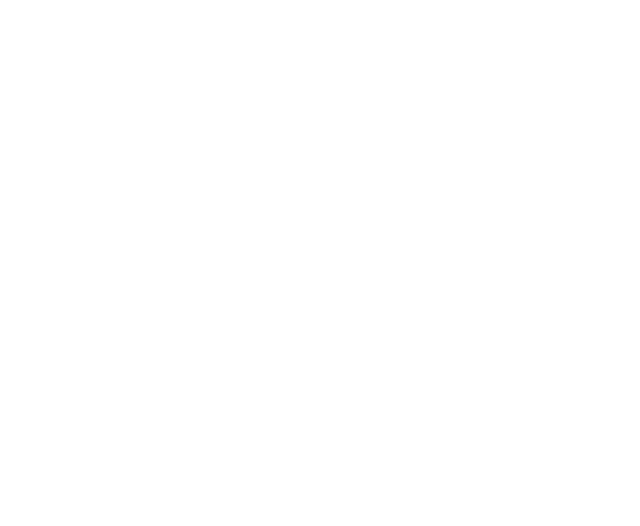
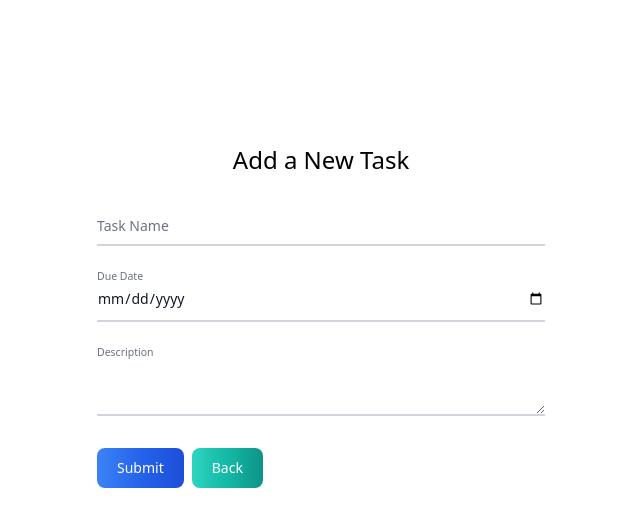
Before and after one commit to kevangi-zignuts/task-management-system-frontend, a Vue app: page /task/create in a window 1280 px wide. Before the commit this address had no page. Shown: the top 526 px of the page, without its empty margins (319-959 px from the left). Built offline with nearby package versions, Linux system fonts and the light colour scheme.

Commit message:
Add a Create Task Component, Add a create task function to send a data in api, add a route for create task

```diff
--- /dev/null
+++ b/src/components/tasks/Create.vue
@@ -0,0 +1,61 @@
+<script setup>
+import { reactive } from 'vue';
+import { RouterLink } from 'vue-router';
+import useTask from "@/composable/taskApi";
+import router from '@/router';
+const { status, error, createTask } = useTask();
+
+const formData = reactive({
+    name: "",
+    due_date: new Date(),
+    description: "",
+});
+
+
+const handleAddTaskForm = async () => {
+    await createTask(formData);
+    if (status.value === 201) {
+        router.push({ name: 'list' });
+    }
+};
+</script>
+
+<template>
+
+    <div class=" mt-36 text-black">
+        <h3 class="text-center text-2xl mb-7">Add a New Task</h3>
+        <form @submit.prevent="handleAddTaskForm" class="max-w-md mx-auto">
+            <div class="relative z-0 w-full mb-8 group">
+                <input type="text" v-model="formData.name" name="task_name" required
+                    class="block py-2.5 px-0 w-full text-sm text-gray-900 bg-transparent border-0 border-b-2 border-gray-300 appearance-none  dark:border-gray-600 dark:focus:border-blue-500 focus:outline-none focus:ring-0 focus:border-blue-600 peer"
+                    placeholder=" " />
+                <label for="task_name"
+                    class="peer-focus:font-medium absolute text-sm text-gray-500 dark:text-gray-400 duration-300 transform -translate-y-6 scale-75 top-3 -z-10 origin-[0] peer-focus:start-0 rtl:peer-focus:translate-x-1/4 rtl:peer-focus:left-auto peer-focus:text-blue-600 peer-focus:dark:text-blue-500 peer-placeholder-shown:scale-100 peer-placeholder-shown:translate-y-0 peer-focus:scale-75 peer-focus:-translate-y-6">Task
+                    Name</label>
+            </div>
+            <div class="relative z-0 w-full mb-8 group">
+                <input type="date" v-model="formData.due_date" name="due_date" required
+                    class="block py-2.5 px-0 w-full text-sm text-gray-900 bg-transparent border-0 border-b-2 border-gray-300 appearance-none  dark:border-gray-600 dark:focus:border-blue-500 focus:outline-none focus:ring-0 focus:border-blue-600 peer"
+                    placeholder=" " />
+                <label for="due_date"
+                    class="peer-focus:font-medium absolute text-sm text-gray-500 dark:text-gray-400 duration-300 transform -translate-y-6 scale-75 top-3 -z-10 origin-[0] peer-focus:start-0 rtl:peer-focus:translate-x-1/4 rtl:peer-focus:left-auto peer-focus:text-blue-600 peer-focus:dark:text-blue-500 peer-placeholder-shown:scale-100 peer-placeholder-shown:translate-y-0 peer-focus:scale-75 peer-focus:-translate-y-6">Due
+                    Date</label>
+            </div>
+            <div class="relative z-0 w-full mb-8 group">
+                <textarea v-model="formData.description" name="description"
+                    class="block py-2.5 px-0 w-full text-sm text-gray-900 bg-transparent border-0 border-b-2 border-gray-300 appearance-none dark:border-gray-600 dark:focus:border-blue-500 focus:outline-none focus:ring-0 focus:border-blue-600 peer"></textarea>
+                <label for="description"
+                    class="peer-focus:font-medium absolute text-sm text-gray-500 dark:text-gray-400 duration-300 transform -translate-y-6 scale-75 top-3 -z-10 origin-[0] peer-focus:start-0 rtl:peer-focus:translate-x-1/4 rtl:peer-focus:left-auto peer-focus:text-blue-600 peer-focus:dark:text-blue-500 peer-placeholder-shown:scale-100 peer-placeholder-shown:translate-y-0 peer-focus:scale-75 peer-focus:-translate-y-6">Description</label>
+            </div>
+            <button type="submit"
+                class="text-white bg-gradient-to-r from-blue-500 via-blue-600 to-blue-700 hover:bg-gradient-to-br focus:ring-4 focus:outline-none focus:ring-blue-300 dark:focus:ring-blue-800 font-medium rounded-lg text-sm px-5 py-2.5 text-center me-2 mb-2">Submit</button>
+            <RouterLink :to="{ name: 'list' }">
+                <button
+                    class="text-white bg-gradient-to-r from-teal-400 via-teal-500 to-teal-600 hover:bg-gradient-to-br focus:ring-4 focus:outline-none focus:ring-teal-300 dark:focus:ring-teal-800 font-medium rounded-lg text-sm px-5 py-2.5 text-center me-2 mb-2">Back</button>
+            </RouterLink>
+        </form>
+    </div>
+
+</template>
+
+<style scoped></style>
--- a/src/components/tasks/List.vue
+++ b/src/components/tasks/List.vue
@@ -16,9 +16,11 @@ onMounted(() => {
     <div class=" m-32 relative overflow-x-auto shadow-md sm:rounded-lg">
         <div class="flex m-5 mb-0 justify-between">
             <h3 class="text-left text-2xl">Tasks</h3>
-            <button
-                class="text-right text-white bg-blue-700 hover:bg-blue-800 focus:ring-4 focus:ring-blue-300 font-medium rounded-lg text-sm px-5 py-2.5 me-2 mb-2 dark:bg-blue-600 dark:hover:bg-blue-700 focus:outline-none dark:focus:ring-blue-800">Add
-                Task</button>
+            <RouterLink :to="{ name: 'create' }">
+                <button
+                    class="text-right text-white bg-blue-700 hover:bg-blue-800 focus:ring-4 focus:ring-blue-300 font-medium rounded-lg text-sm px-5 py-2.5 me-2 mb-2 dark:bg-blue-600 dark:hover:bg-blue-700 focus:outline-none dark:focus:ring-blue-800">Add
+                    Task</button>
+            </RouterLink>
         </div>
         <table class="w-full text-sm text-left rtl:text-right text-gray-500 dark:text-gray-400">
             <thead class="text-xs text-gray-700 uppercase bg-gray-50 dark:bg-gray-700 dark:text-gray-400">
@@ -44,9 +46,7 @@ onMounted(() => {
                     <td class="px-6 py-4">{{ task.due_date }}</td>
                     <td class="px-6 py-4">{{ task.description }}</td>
                     <td class="px-6 py-4">
-                        <RouterLink :to="{ name: 'view', params: { id: task.id } }">
-                            <font-awesome-icon class="text-blue-500 h-5 w-5" :icon="['fas', 'eye']" />
-                        </RouterLink>
+                        <font-awesome-icon class="text-blue-500 h-5 w-5" :icon="['fas', 'eye']" />
                         <font-awesome-icon class="text-emerald-500 h-5 w-5 mx-5" :icon="['fas', 'pen-to-square']" />
                         <font-awesome-icon class="text-red-500 h-5 w-5 cursor-pointer" :icon="['fas', 'trash']" />
                     </td>
--- a/src/composable/taskApi.js
+++ b/src/composable/taskApi.js
@@ -26,6 +26,31 @@ export default function useTask() {
         }
     }
 
+    // Add Task Data
+    const createTask = async (formData) => {
+        tasks.value = []
+        error.value = null
 
-    return { tasks, error, status, getAllTasks }
+        try {
+            const token = localStorage.getItem('token');
+            const config = {
+                method: 'POST',
+                url: baseUrl + 'store',
+                headers: {
+                    'Authorization': `Bearer ${token}`,
+                    'Content-Type': 'application/json'
+                },
+                data: JSON.stringify(formData)
+            }
+            const response = await axios(config)
+            tasks.value = response.data
+            status.value = response.status
+        } catch (e) {
+            error.value = e.response.data.errors
+            console.log(e.response);
+        }
+    }
+
+
+    return { tasks, error, status, getAllTasks, createTask }
 }
--- a/src/router/index.js
+++ b/src/router/index.js
@@ -16,6 +16,11 @@ const routes = [
         name: 'list',
         component: () => import('@/components/tasks/List.vue'),
     },
+    {
+        path: '/task/create',
+        name: 'create',
+        component: () => import('@/components/tasks/Create.vue'),
+    },
 ]
 
 const router = createRouter({
```
